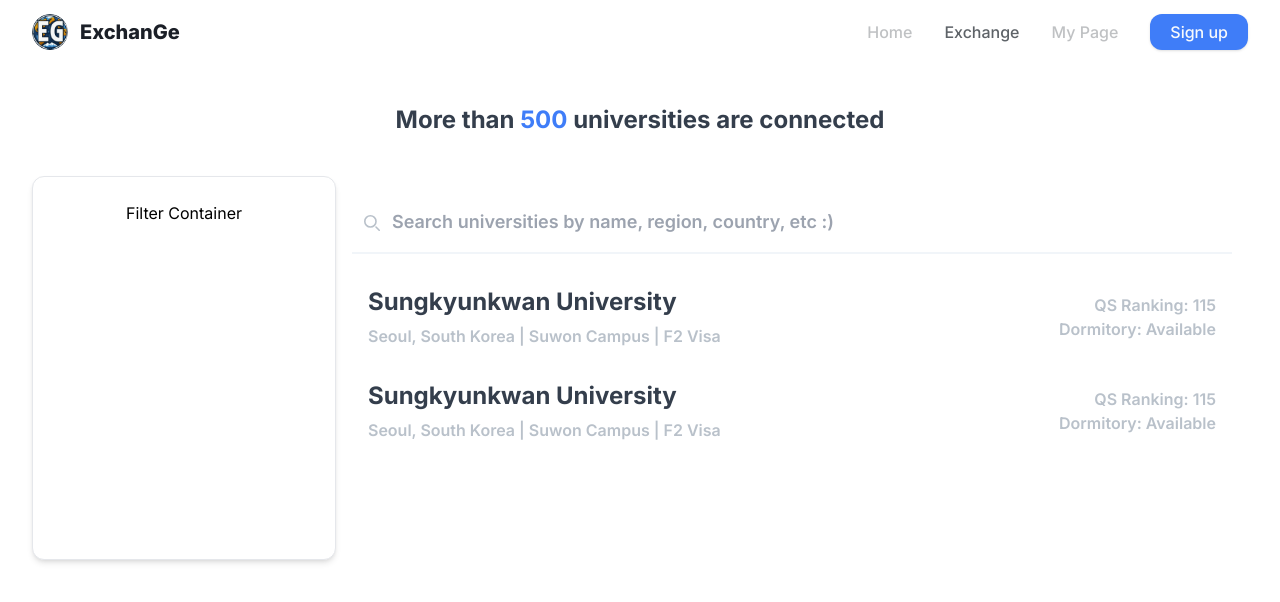
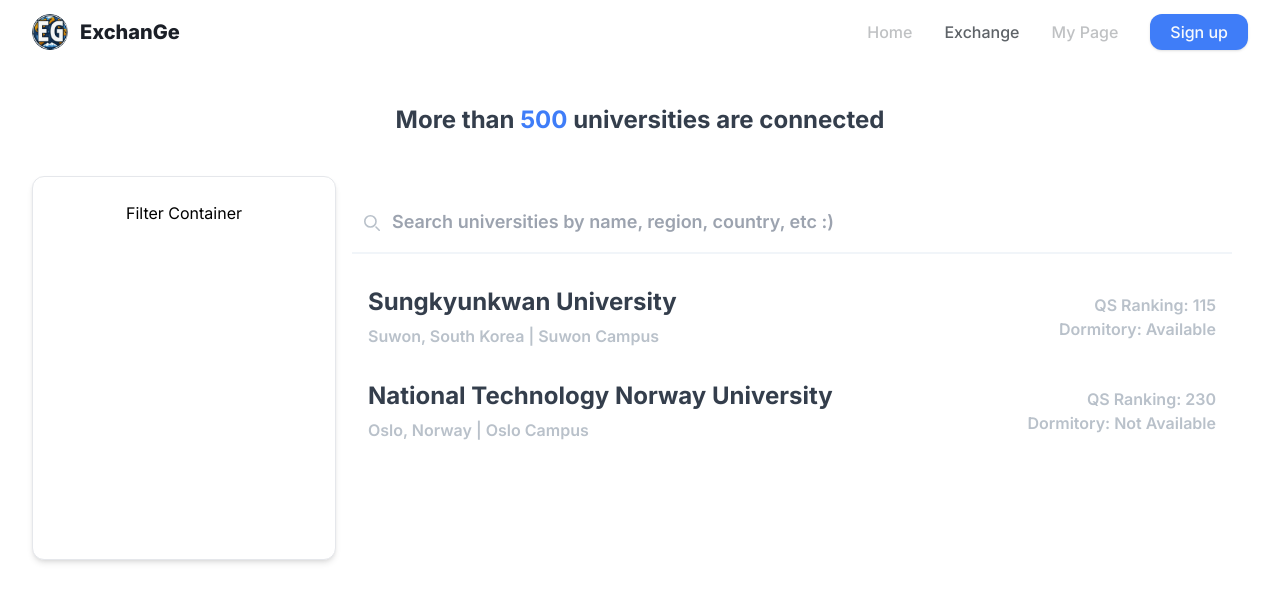
Before and after one commit to tientrinh21/exchangelicious, a Next.js app in the folder client/: page /exchange in a window 1280 px wide. Shown: the top 602 px of the page. Built offline with nearby package versions, Linux system fonts and the light colour scheme.

Commit message:
feat: university card function with variables

```diff
--- a/client/app/exchange/page.tsx
+++ b/client/app/exchange/page.tsx
@@ -1,5 +1,25 @@
 import { SearchBar } from "@/components/search-bar"
-import { SearchResult } from "@/components/search-result";
+import { UniCard } from "@/components/uni-card";
+import type { UniversityObject } from "@/types/university";
+
+const universities: UniversityObject[] = [
+  {
+    code: "skku",
+    name: "Sungkyunkwan University",
+    campus: "Suwon Campus",
+    region: "Suwon, South Korea",
+    ranking: 115,
+    dorm: true,
+  },
+  {
+    code: "ntnu",
+    name: "National Technology Norway University",
+    campus: "Oslo Campus",
+    region: "Oslo, Norway",
+    ranking: 230,
+    dorm: false,
+  }
+]
 
 export default function ExchangePage() {
     return (
@@ -26,8 +46,9 @@
             </div>
               {/* Search Results */}
               <div className="text-secondary-foreground search-content mt-4">
-                <SearchResult />
-                <SearchResult />
+                {
+                  universities.map((university) => <UniCard university={university} />)
+                }
               </div>
             </div>
           </div>
--- /dev/null
+++ b/client/components/uni-card.tsx
@@ -0,0 +1,28 @@
+import React from 'react';
+import Link from 'next/link'; // Next.js의 Link 컴포넌트를 임포트합니다.
+import type { UniversityObject } from '@/types/university';
+
+export function UniCard(props: { university: UniversityObject }) {
+  // 대학의 고유 코드 (나중에 DB에서 받아와 사용할 수 있음)
+  // const universityCode = 'skku'; // 현재는 'skku'로 고정되어 있으나, DB 연결 후 동적으로 변경 가능
+
+  return (
+    <Link href={`/exchange/${props.university.code}`}> {}
+      <div className="block text-left"> {}
+        <div className="max-w-full mx-auto p-4 bg-white flex justify-between items-center hover:bg-gray-100 transition-colors duration-150 rounded-lg cursor-pointer">
+          {/* Left Section */}
+          <div>
+            <h2 className="text-2xl font-bold mb-1.5">{props.university.name}</h2>
+            <p className="text-muted font-semibold">{props.university.region} | {props.university.campus}</p>
+          </div>
+
+          {/* Right Section */}
+          <div className="text-right">
+            <p className="text-muted font-semibold">QS Ranking: {props.university.ranking}</p>
+            <p className="text-muted font-semibold">Dormitory: {props.university.dorm ? "Available" : "Not Available"}</p>
+          </div>
+        </div>
+      </div>
+    </Link>
+  );
+}
```
Also changed, not shown: client/types/university.ts (+9 -0 lines).
